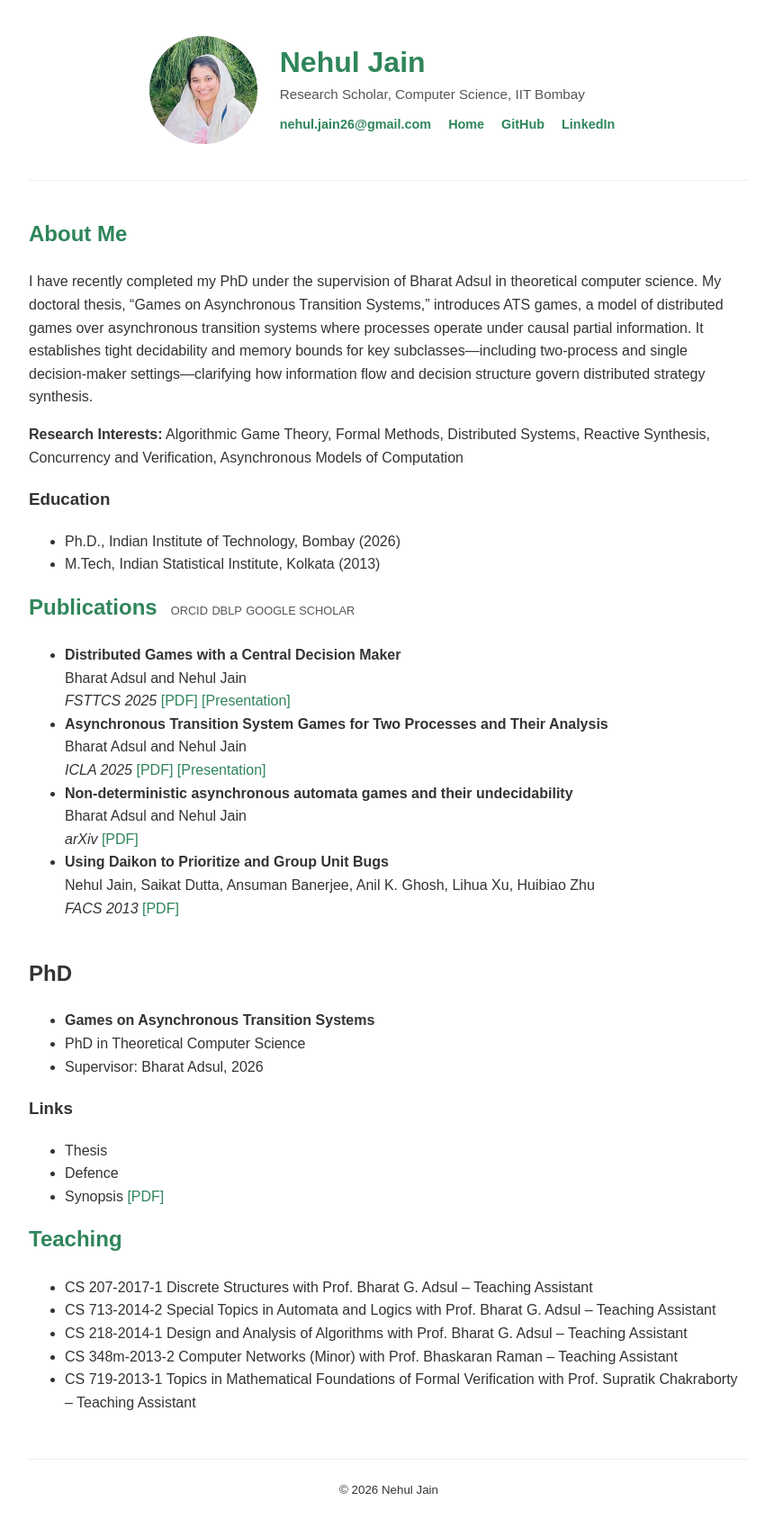
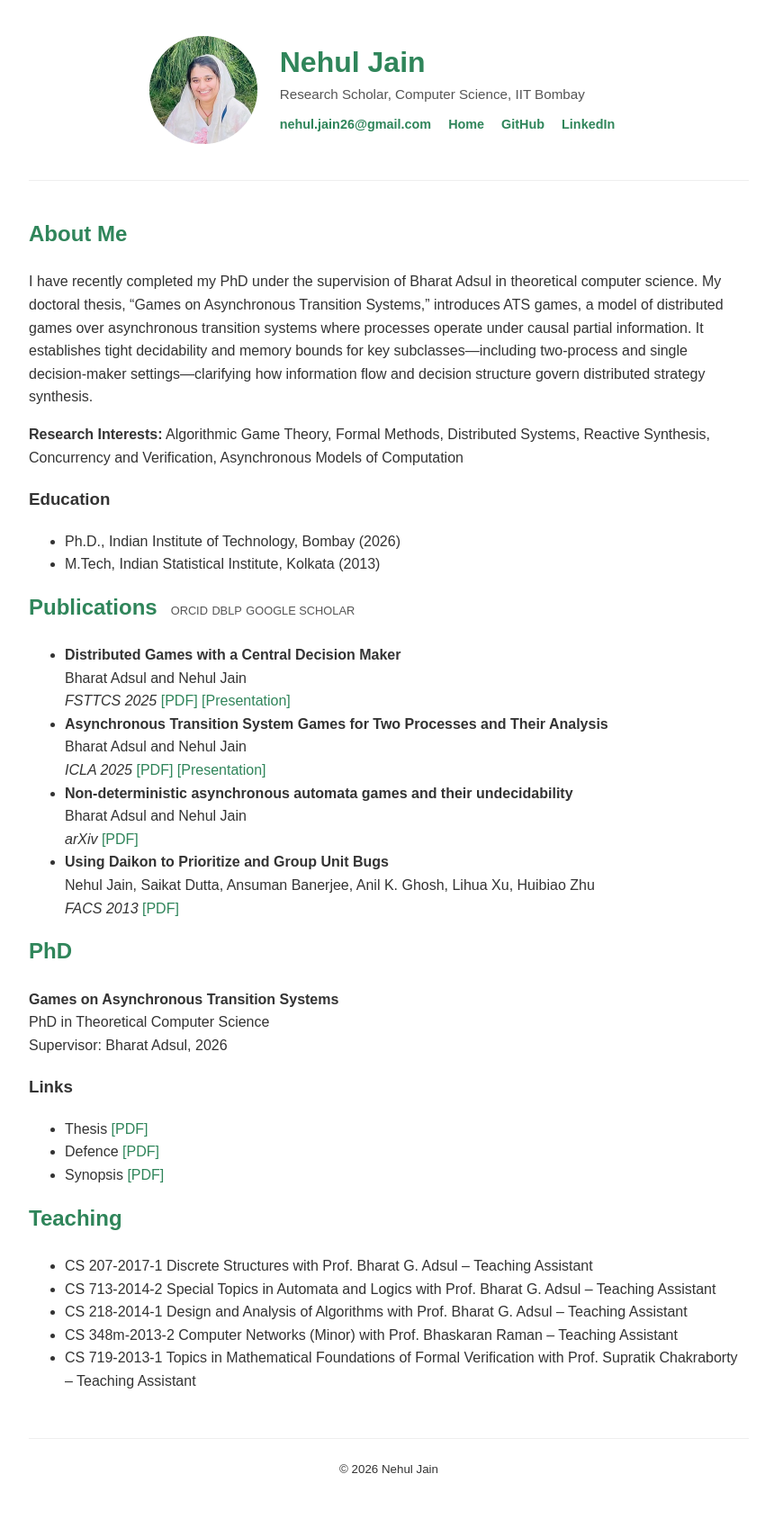
Before and after one commit to nehuljain26/nehuljain26.github.io, a Jekyll site: the page built from index.md, in a window 1280 px wide. Shown: the whole page at 90% size, without its empty margins (208-1058 px from the left). Built offline with Jekyll 4.4.1, drawn with Linux system fonts in a browser that asks for light colours; after the commit the page ends 1684 px from its top, so only the background shows below that.

Commit message:
references

```diff
--- a/_includes/publications.html
+++ b/_includes/publications.html
@@ -31,10 +31,10 @@
     </ul>
 
 
-    <div class="section-title"> </div>
-      <h2>PhD </h2>
+    <div class="section-title">
+      <h2>PhD </h2></div>
 
-      <ul>
+      <ul style="list-style-type: none; padding-left: 0;">
         <li><strong>Games on Asynchronous Transition Systems</strong></li>
         <li>PhD in Theoretical Computer Science</li>
         <li>Supervisor: Bharat Adsul, 2026</li>
@@ -43,8 +43,8 @@
 
       <h3>Links </h3>
       <ul>
-        <li>Thesis</li>
-        <li>Defence</li>
+        <li>Thesis <a href="/assets/IIT_Bombay_PhD_Thesis_2025.pdf" target="_blank">[PDF]</a></li>
+        <li>Defence <a href="/assets/defence_presentation_feb2026.pdf" target="_blank">[PDF]</a></li>
         <li>Synopsis <a href="/assets/Synopsis_nehul_jain.pdf" target="_blank">[PDF]</a></li>
       </ul>
 
```
